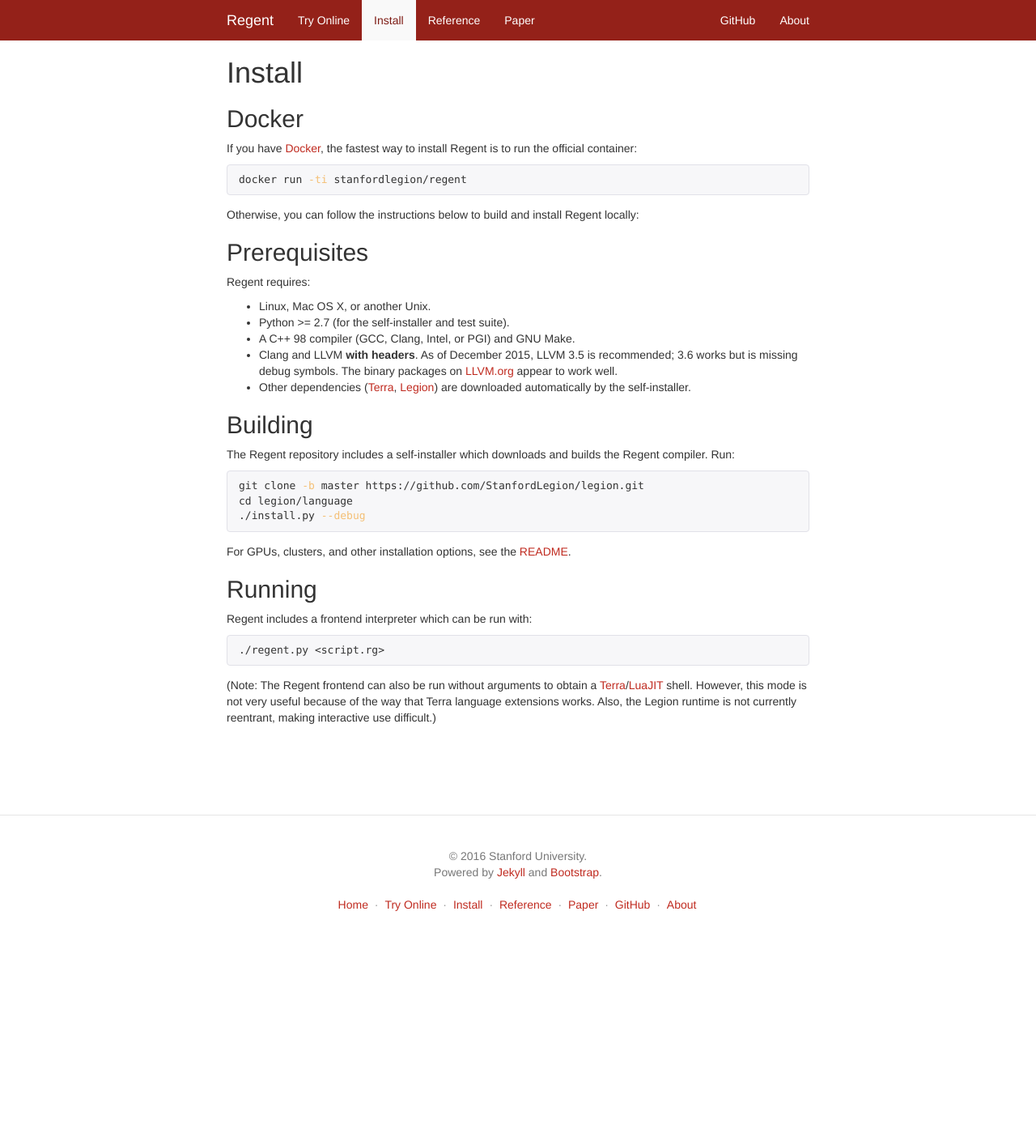
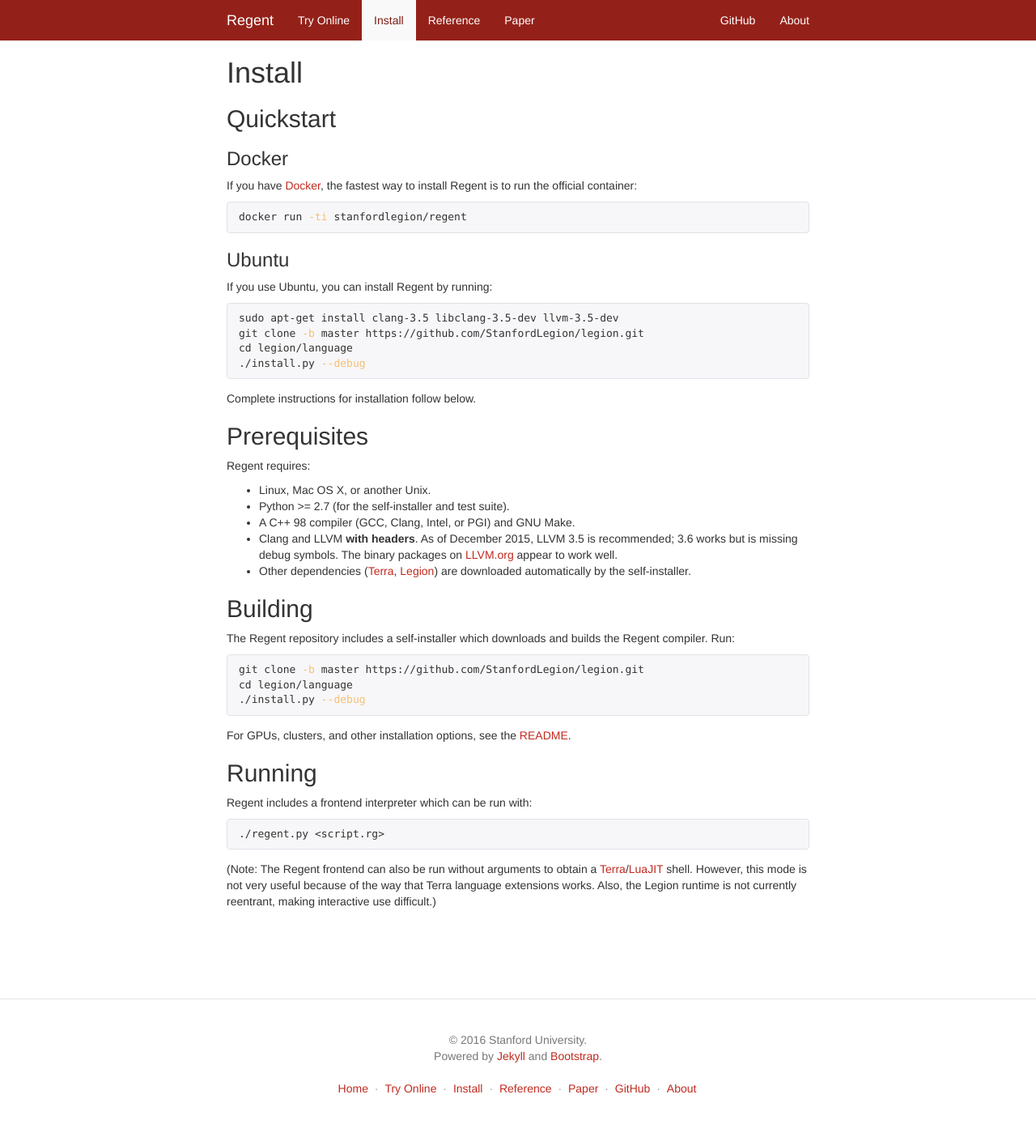
Before and after one commit to StanfordLegion/regent-lang.org, a Jekyll site: the page built from install.md, in a window 1280 px wide. Shown: the whole page at 81% size. Built offline with Jekyll 4.4.1, drawn with Linux system fonts in a browser that asks for light colours; nearby versions of some CDN libraries; before the commit the page ends 1177 px from its top, so only the background shows below that.

Commit message:
Update installation instructions.

````diff
--- a/install.md
+++ b/install.md
@@ -6,17 +6,29 @@
 permalink: /install/index.html
 ---
 
-## Docker
+## Quickstart
+
+### Docker
 
 If you have [Docker](https://www.docker.com/), the fastest way to
 install Regent is to run the official container:
 
-{% highlight bash %}
+```bash
 docker run -ti stanfordlegion/regent
-{% endhighlight %}
+```
 
-Otherwise, you can follow the instructions below to build and install
-Regent locally:
+### Ubuntu
+
+If you use Ubuntu, you can install Regent by running:
+
+```bash
+sudo apt-get install clang-3.5 libclang-3.5-dev llvm-3.5-dev
+git clone -b master https://github.com/StanfordLegion/legion.git
+cd legion/language
+./install.py --debug
+```
+
+Complete instructions for installation follow below.
 
 ## Prerequisites
 
````
